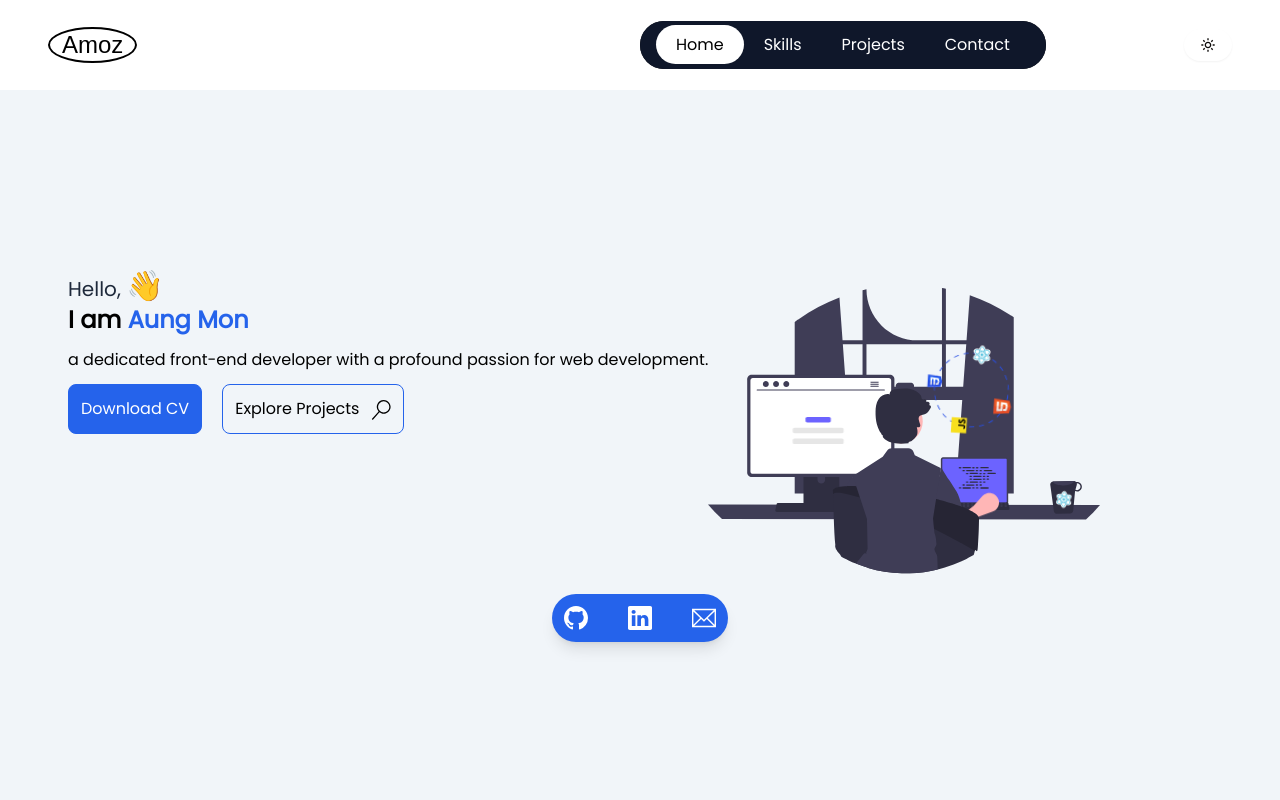
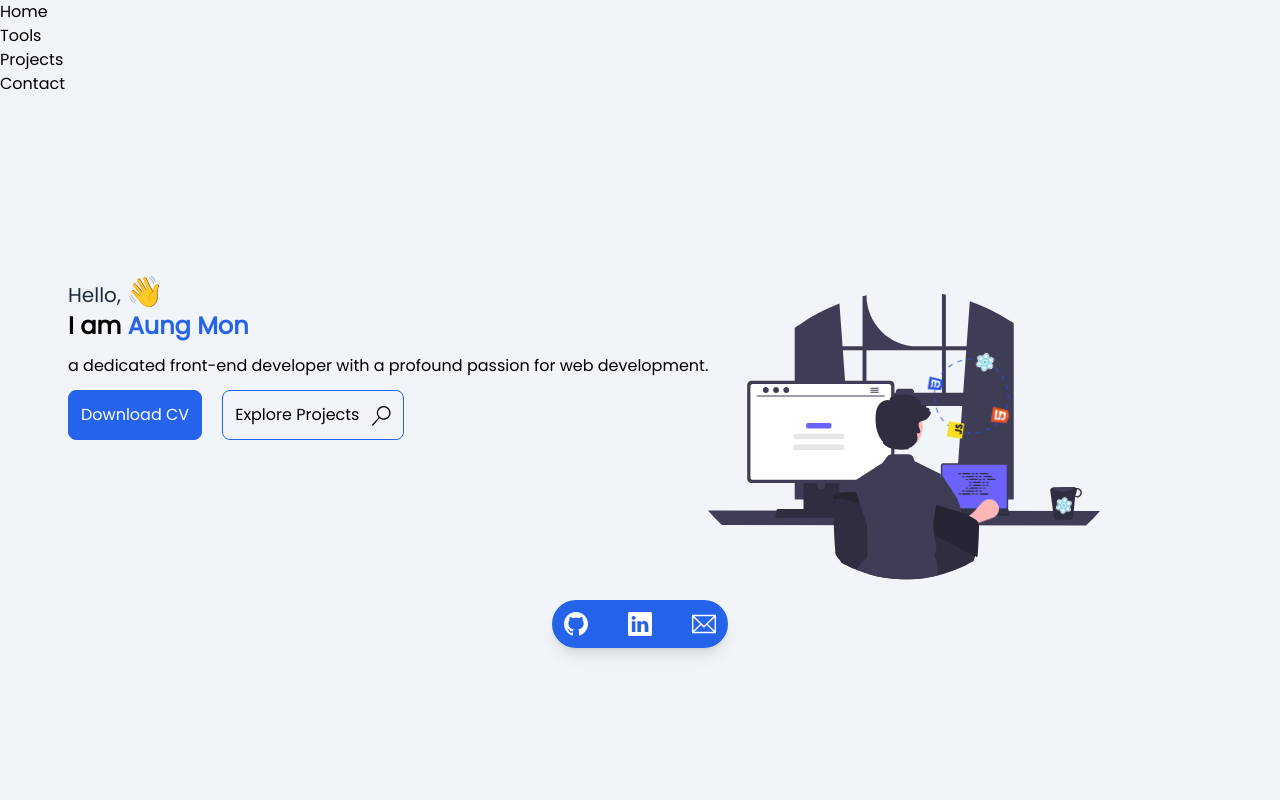
Before and after one commit to Amoz19/my-portfolio, a React (Vite) app: page / in a window 1280 px wide. Shown: the top 800 px of the page. Built offline with nearby package versions, Linux system fonts and the light colour scheme; a web font is replaced by a local one.

Commit message:
Add scroll into section

```diff
--- a/src/components/Header.jsx
+++ b/src/components/Header.jsx
@@ -62,10 +62,10 @@ const ThemeSwitcher = () => {
 };
 
 const navigation = [
-  ["Home", "/"],
-  ["Skills", "/skills"],
-  ["Projects", "/projects"],
-  ["Contact", "/Contact"],
+  ["Home", "#"],
+  ["Skills", "#skills"],
+  ["Projects", "#projects"],
+  ["Contact", "#contact"],
 ];
 
 const Menu = ({ style }) => {
--- a/src/components/Layout.jsx
+++ b/src/components/Layout.jsx
@@ -3,7 +3,7 @@ import Header from "./Header";
 const Layout = () => {
   return (
     <div className="bg-slate-100 dark:bg-zinc-900">
-      <Header />
+      {/* <Header /> */}
       <Outlet />
     </div>
   );
--- a/src/pages/Contact.jsx
+++ b/src/pages/Contact.jsx
@@ -5,7 +5,7 @@ import Button from "../components/Button";
 const Contact = () => {
   return (
     <>
-      <div className="h-[calc(100vh-90px)] flex justify-center  text-white ">
+      <div className="h-[100vh] flex justify-center  text-white">
         <div className="flex flex-col justify-center">
           <h4 className="dark:text-white text-blue-600 dark:text-shadow font-bold my-5 text-3xl text-center">
             Reach me out
--- a/src/pages/Home.jsx
+++ b/src/pages/Home.jsx
@@ -23,7 +23,10 @@ const IconButton = ({ children, style, handleCLick }) => {
 const Home = () => {
   return (
     <>
-      <section className="flex flex-col justify-center px-5 pt-5 lg:mx-12 h-[calc(100vh-90px)] dark:bg-zinc-900 rounded-lg">
+      <section
+        id="home"
+        className="flex flex-col justify-center px-5 pt-5 lg:mx-12 h-[calc(100vh-90px)] dark:bg-zinc-900 rounded-lg"
+      >
         <div className="md:flex">
           <div className="flex flex-col">
             <p className="text-xl text-slate-800 dark:text-[whitesmoke]">
--- a/src/pages/Index.jsx
+++ b/src/pages/Index.jsx
@@ -1,4 +1,4 @@
-import React from "react";
+import React, { useRef } from "react";
 import Home from "./Home";
 import Experience from "./Experience";
 import MyTools from "./MyTools";
@@ -6,13 +6,39 @@ import Projects from "./Projects";
 import Contact from "./Contact";
 
 const Index = () => {
+  const homeRef = useRef();
+  const toolRef = useRef();
+  const projectRef = useRef();
+  const contactRef = useRef();
+
+  const scrollToSection = (elementRef) => {
+    // window.scrollTo({
+    //   top: elementRef.current.scrollIntoView,
+    //   behavior: "smooth",
+    // });
+    elementRef.current.scrollIntoView({ behavior: "smooth" });
+  };
+
   return (
     <>
-      <Home />
-      {/* <Experience /> */}
-      <MyTools />
-      <Projects />
-      <Contact />
+      <ul>
+        <li onClick={() => scrollToSection(homeRef)}>Home</li>
+        <li onClick={() => scrollToSection(toolRef)}>Tools</li>
+        <li onClick={() => scrollToSection(projectRef)}> Projects</li>
+        <li onClick={() => scrollToSection(contactRef)}>Contact</li>
+      </ul>
+      <div ref={homeRef} className="">
+        <Home />
+      </div>
+      <div ref={toolRef} className="pt-8 h-[100vh]">
+        <MyTools />
+      </div>
+      <div ref={projectRef} className="pt-8">
+        <Projects />
+      </div>
+      <div ref={contactRef}>
+        <Contact />
+      </div>
     </>
   );
 };
--- a/src/pages/MyTools.jsx
+++ b/src/pages/MyTools.jsx
@@ -107,7 +107,7 @@ const tools = [
 
 const MyTools = () => {
   return (
-    <div className="my-16">
+    <>
       <h1 className="flex justify-center text-3xl  font-black my-3 text-primary">
         My Tools<span className="text-4xl">✍️</span>
       </h1>
@@ -121,7 +121,7 @@ const MyTools = () => {
           </div>
         ))}
       </div>
-    </div>
+    </>
   );
 };
 
--- a/src/pages/Projects.jsx
+++ b/src/pages/Projects.jsx
@@ -10,7 +10,7 @@ const Projects = () => {
   const navigate = useNavigate();
   return (
     <>
-      <h1 className="dark:text-white text-primary font-black text-3xl dark:text-shadow my-5 text-center">
+      <h1 className="dark:text-white text-primary font-black text-3xl dark:text-shadow my-5 text-center ">
         Project Showcase
       </h1>
       <div className="w-3/4 m-auto grid grid-cols-2 gap-8 ">
```
Also changed, not shown: src/components/Navigation.jsx (added), 1 other file (tests, documents, lock files or other folders).
